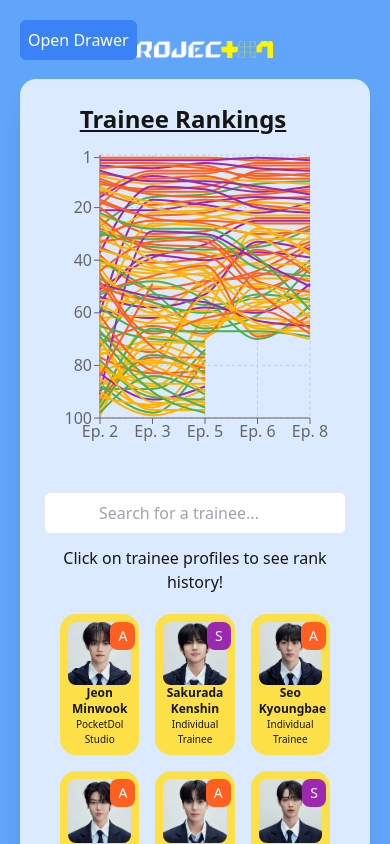
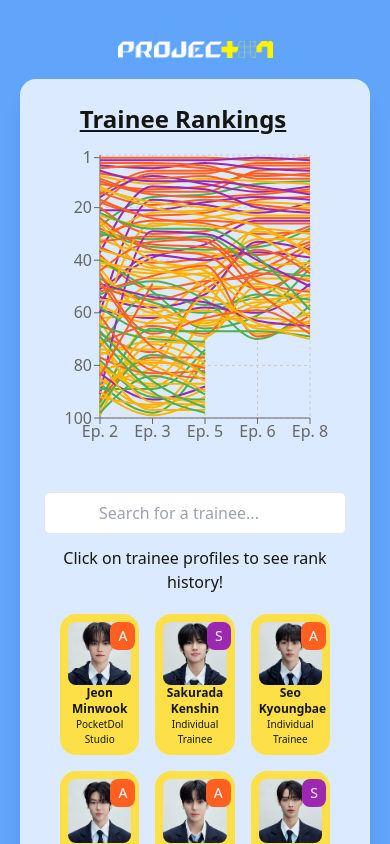
Before and after one commit to hanif-rn/universe-league-rankings, a React (Vite) app: page / in a window 390 px wide. Shown: the top 844 px of the page. Built offline with nearby package versions, Linux system fonts and the light colour scheme.

Commit message:
removed unnecessary button

```diff
--- a/src/App.jsx
+++ b/src/App.jsx
@@ -26,12 +26,7 @@ const App = () => {
   return (
     <div className="min-h-screen bg-blue-400 p-5" data-theme="lemonade">
       <Header />
-      <button
-        onClick={() => setIsDrawerOpen(!isDrawerOpen)}
-        className="sm:hidden fixed top-5 left-5 bg-blue-500 text-white p-2 rounded-md"
-      >
-        {isDrawerOpen ? "Close" : "Open"} Drawer
-      </button>
+
       <div className="card bg-blue-100 w-full md:w-11/12 lg:w-5/6 mx-auto shadow-xl flex flex-col md:flex-row gap-6 py-6 pr-6 max-h-full md:max-h-[555px] overflow-y-auto">
         <div className="flex-1">
           <h1 className="text-2xl font-bold underline text-center">
```
